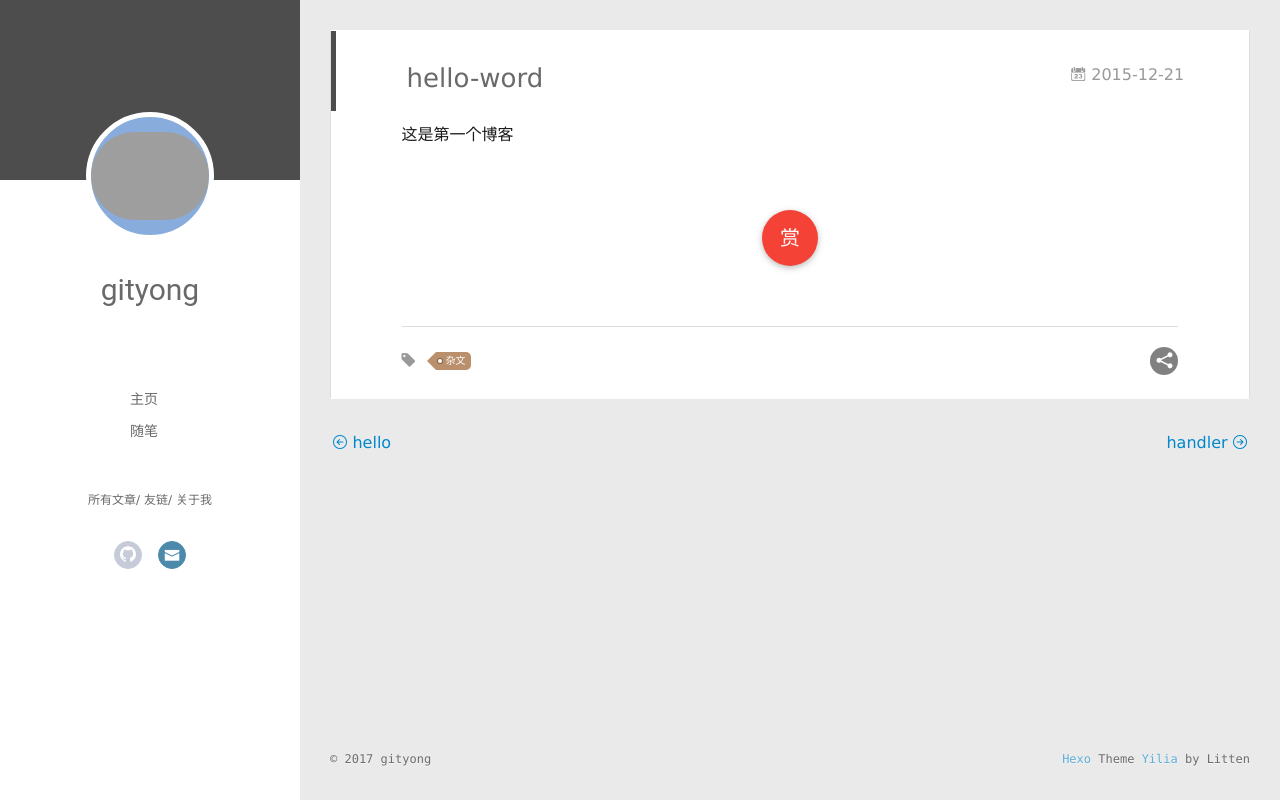
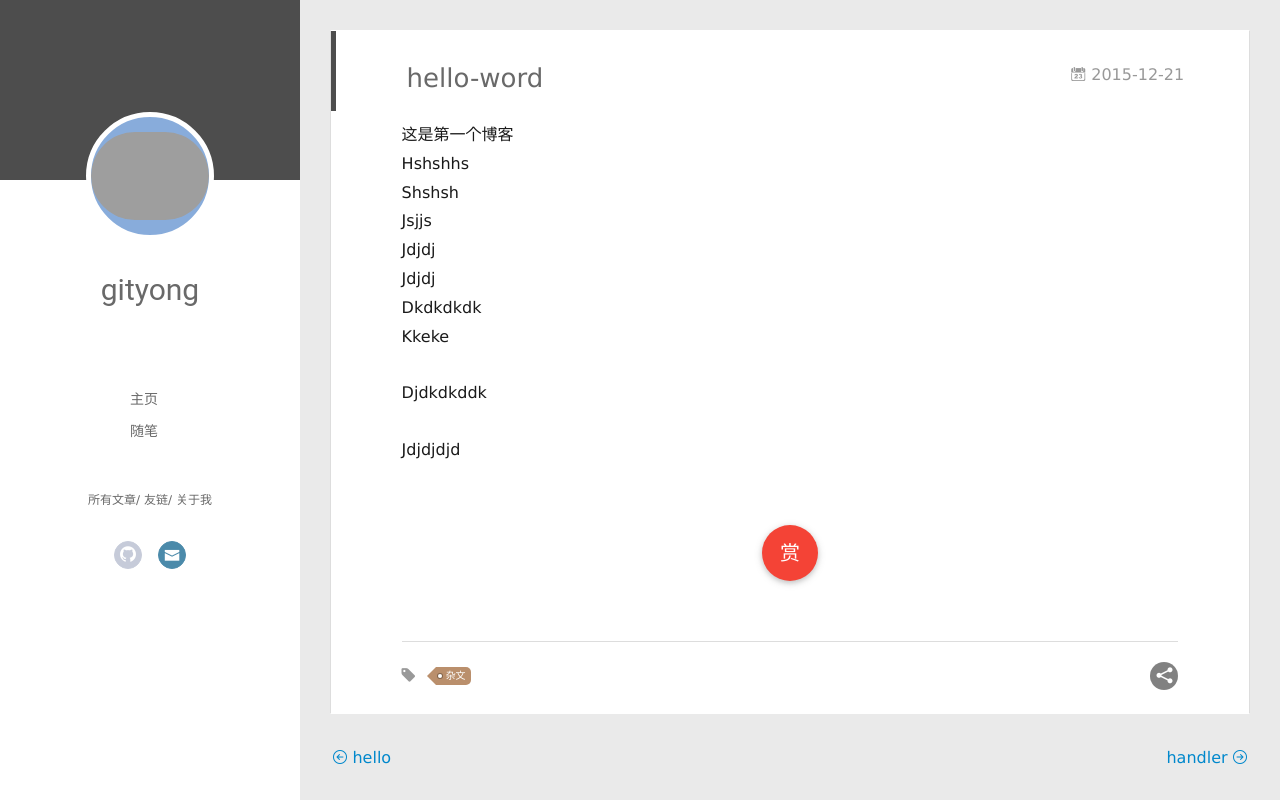
Before and after one commit to android-huolailai/android-huolailai.github.io, a plain HTML site: page 2015/12/21/hello-word/index.html in a window 1280 px wide. Drawn offline with Linux system fonts and the light colour scheme; grey boxes are pictures that could not be loaded.

Commit message:
Site updated: 2017-12-22 09:54:52

```diff
--- a/2015/12/21/hello-word/index.html
+++ b/2015/12/21/hello-word/index.html
@@ -8,17 +8,17 @@
   <link rel="dns-prefetch" href="http://yoursite.com">
   <title>hello-word | gityong</title>
   <meta name="viewport" content="width=device-width, initial-scale=1, maximum-scale=1">
-  <meta name="description" content="这是第一个博客">
+  <meta name="description" content="这是第一个博客HshshhsShshshJsjjsJdjdjJdjdjDkdkdkdkKkeke Djdkdkddk Jdjdjdjd">
 <meta name="keywords" content="杂文">
 <meta property="og:type" content="article">
 <meta property="og:title" content="hello-word">
 <meta property="og:url" content="http://yoursite.com/2015/12/21/hello-word/index.html">
 <meta property="og:site_name" content="gityong">
-<meta property="og:description" content="这是第一个博客">
-<meta property="og:updated_time" content="2017-12-21T07:42:23.000Z">
+<meta property="og:description" content="这是第一个博客HshshhsShshshJsjjsJdjdjJdjdjDkdkdkdkKkeke Djdkdkddk Jdjdjdjd">
+<meta property="og:updated_time" content="2017-12-22T01:54:41.000Z">
 <meta name="twitter:card" content="summary">
 <meta name="twitter:title" content="hello-word">
-<meta name="twitter:description" content="这是第一个博客">
+<meta name="twitter:description" content="这是第一个博客HshshhsShshshJsjjsJdjdjJdjdjDkdkdkdkKkeke Djdkdkddk Jdjdjdjd">
 
     <link rel="alternative" href="/atom.xml" title="gityong" type="application/atom+xml">
 
@@ -166,7 +166,9 @@
 
     <div class="article-entry" itemprop="articleBody">
 
-        <p>这是第一个博客</p>
+        <p>这是第一个博客<br>Hshshhs<br>Shshsh<br>Jsjjs<br>Jdjdj<br>Jdjdj<br>Dkdkdkdk<br>Kkeke</p>
+<p>Djdkdkddk</p>
+<p>Jdjdjdjd</p>
 
 
 
```
Also changed, not shown: index.html (+3 -1 lines).
